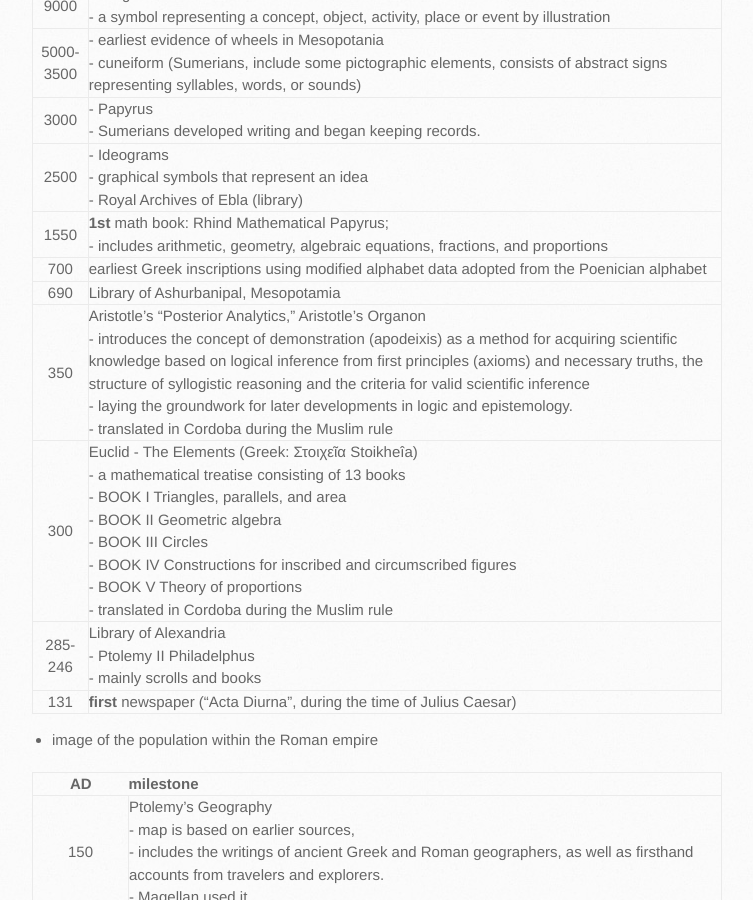
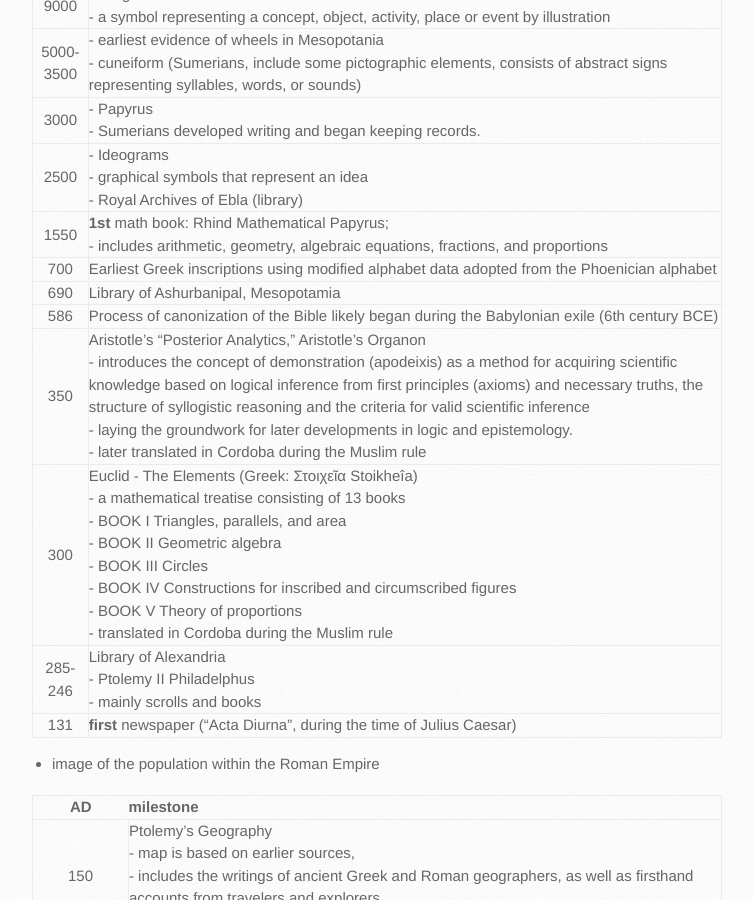
Before and after one commit to trumpfheller/trumpfheller.github.io, a Jekyll site: the page built from epistemologicalTree.md, in a window 1280 px wide and 900 px high, scrolled down 683 px. Shown: the whole window, without its empty margins (128-881 px from the left). Built offline with Jekyll 4.4.1, drawn with Linux system fonts in a browser that asks for light colours.

Commit message:
Update epistemologicalTree.md

```diff
--- a/epistemologicalTree.md
+++ b/epistemologicalTree.md
@@ -20,14 +20,15 @@ layout: default
 | 3000 | - Papyrus<br>- Sumerians developed writing and began keeping records.  |
 | 2500 | - Ideograms<br>- graphical symbols that represent an idea<br>- Royal Archives of Ebla (library) |
 | 1550 | **1st** math book: Rhind Mathematical Papyrus;<br>- includes arithmetic, geometry, algebraic equations, fractions, and proportions |
-| 700 | earliest Greek inscriptions using modified alphabet data adopted from the Poenician alphabet |
+| 700 | Earliest Greek inscriptions using modified alphabet data adopted from the Phoenician alphabet |
 | 690 | Library of Ashurbanipal, Mesopotamia |
-| 350 | Aristotle's "Posterior Analytics," Aristotle's Organon<br>- introduces the concept of demonstration (apodeixis) as a method for acquiring scientific knowledge based on logical inference from first principles (axioms) and necessary truths, the structure of syllogistic reasoning and the criteria for valid scientific inference<br>- laying the groundwork for later developments in logic and epistemology.<br>- translated in Cordoba during the Muslim rule |
+| 586 | Process of canonization of the Bible likely began during the Babylonian exile (6th century BCE) |
+| 350 | Aristotle's "Posterior Analytics," Aristotle's Organon<br>- introduces the concept of demonstration (apodeixis) as a method for acquiring scientific knowledge based on logical inference from first principles (axioms) and necessary truths, the structure of syllogistic reasoning and the criteria for valid scientific inference<br>- laying the groundwork for later developments in logic and epistemology.<br>- later translated in Cordoba during the Muslim rule |
 | 300 | Euclid - The Elements (Greek: Στοιχεῖα Stoikheîa)<br>- a mathematical treatise consisting of 13 books<br>- BOOK I Triangles, parallels, and area<br>- BOOK II Geometric algebra<br>- BOOK III Circles<br>- BOOK IV Constructions for inscribed and circumscribed figures<br>- BOOK V Theory of proportions<br>- translated in Cordoba during the Muslim rule |
 | 285-246 | Library of Alexandria<br>- Ptolemy II Philadelphus<br>- mainly scrolls and books |
 | 131 | **first** newspaper ("Acta Diurna", during the time of Julius Caesar) |
 
-* image of the population within the Roman empire
+* image of the population within the Roman Empire
 
 | <span style="width:350px">**AD**</span> | **milestone** |
 |---|:---|
```
